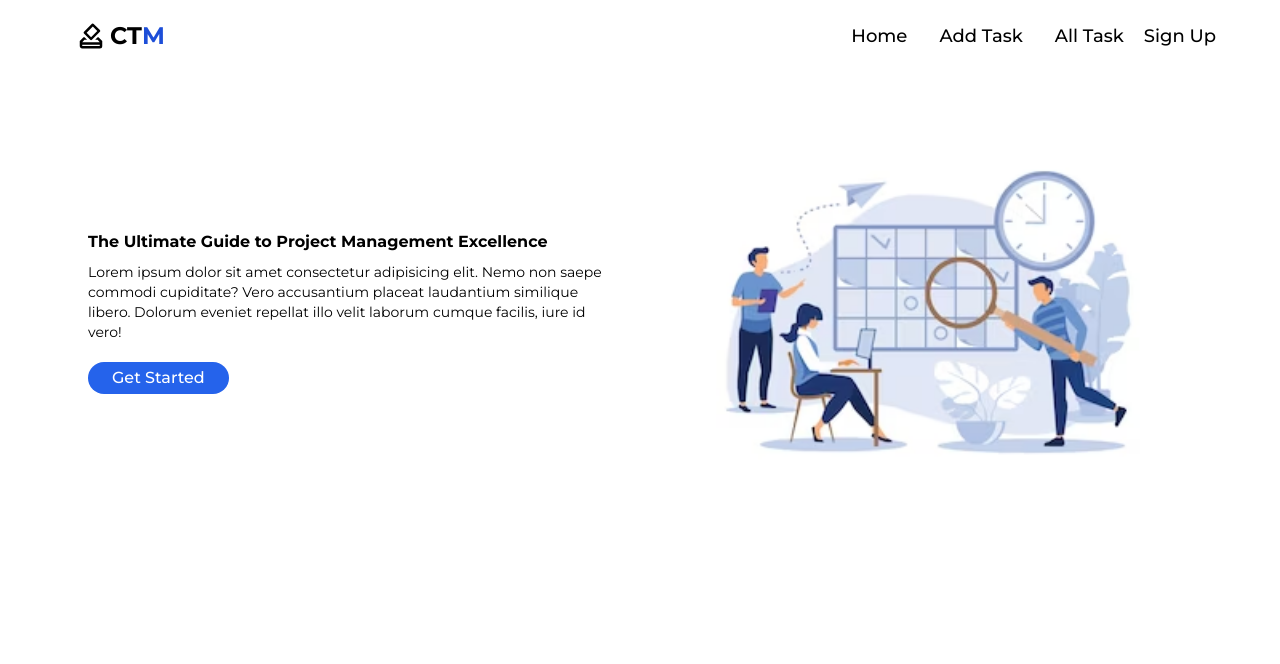
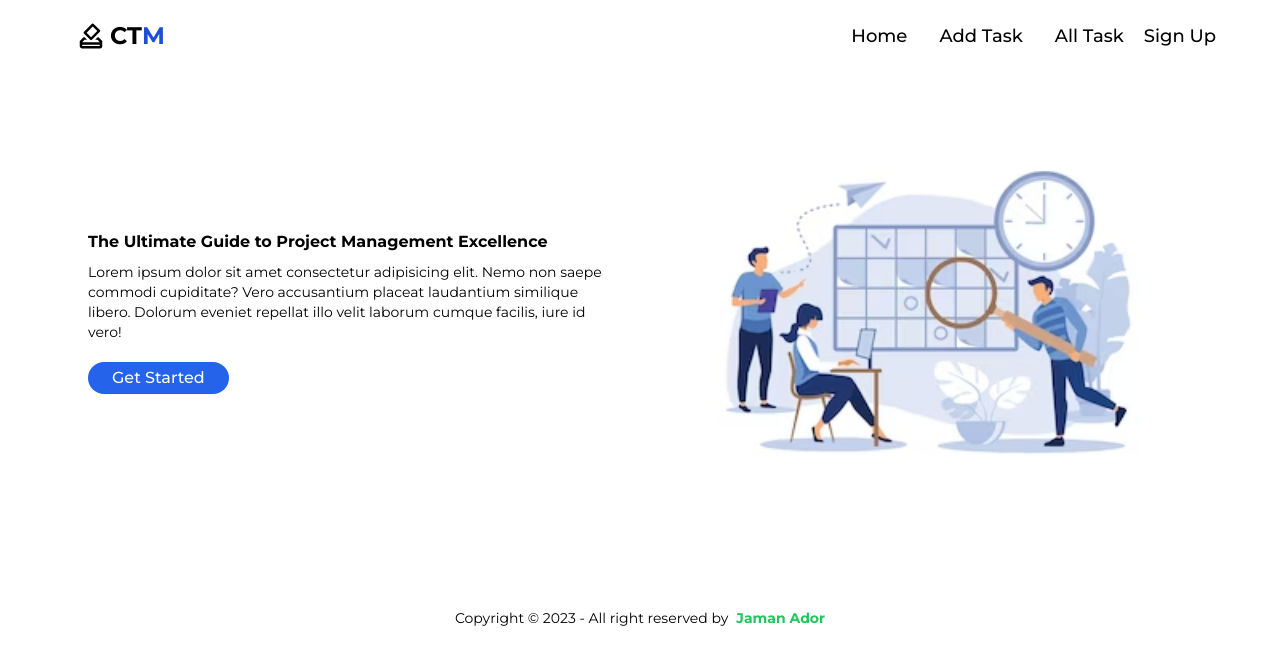
Before and after one commit to jamanador/collaborative-task-management, a React (Vite) app: page / in a window 1280 px wide. Shown: the top 664 px of the page. Built offline with nearby package versions, Linux system fonts and the light colour scheme.

Commit message:
added project feature detial & technology stack

```diff
--- a/index.html
+++ b/index.html
@@ -1,6 +1,5 @@
-<!doctype html>
+<!DOCTYPE html>
 <html lang="en">
-
   <head>
     <meta charset="UTF-8" />
     <link rel="icon" type="image/svg+xml" href="/vite.svg" />
@@ -12,5 +11,4 @@
     <div id="root"></div>
     <script type="module" src="/src/main.jsx"></script>
   </body>
-
 </html>
--- a/src/Layouts/RootLayout.jsx
+++ b/src/Layouts/RootLayout.jsx
@@ -1,4 +1,5 @@
 import { Outlet } from 'react-router-dom';
+import Footer from '../components/Footer/Footer';
 import Navbar from '../components/Navbar/Navbar';
 
 const RootLayout = () => {
@@ -6,6 +7,7 @@ const RootLayout = () => {
         <div>
             <Navbar/>
             <Outlet/>
+            <Footer/>
         </div>
     );
 };
--- /dev/null
+++ b/src/components/Footer/Footer.jsx
@@ -0,0 +1,16 @@
+
+const Footer = () => {
+    const url = `https://www.linkedin.com/in/jamaanador`
+    return (
+        <div className='text-center py-10'>
+             <p className="px-5 pt-4 text-sm text-primary-300">
+        Copyright © 2023 - All right reserved by
+        <a href={url} className="font-bold text-green-500 pl-2" target="https://www.linkedin.com/in/jamaanador">
+          Jaman Ador
+        </a>
+      </p>
+        </div>
+    );
+};
+
+export default Footer;
```
Also changed, not shown: 1 other file (tests, documents, lock files or other folders). Lines whose indentation alone changed are shown as unchanged.
